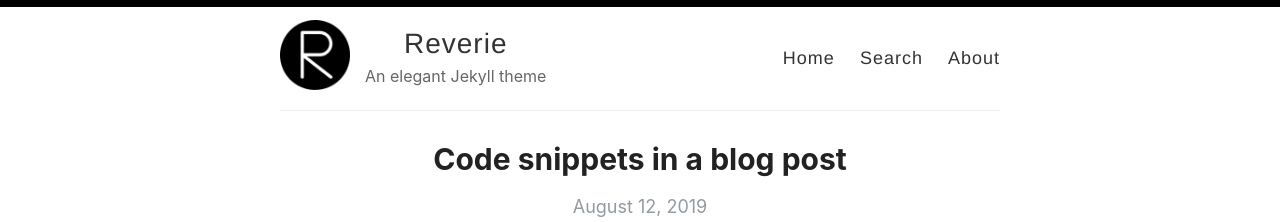
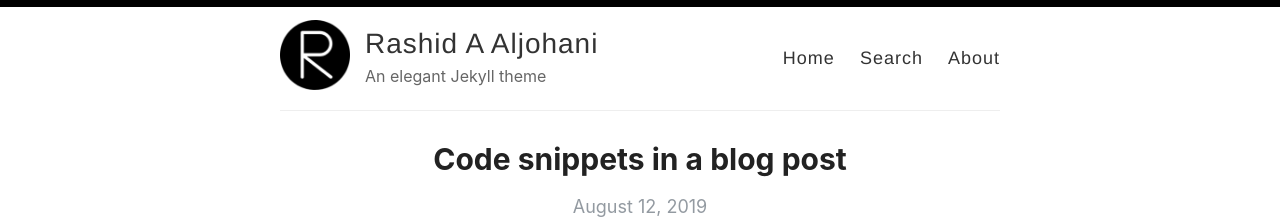
Before and after one commit to RashidAljohani/localhost, a Jekyll site: the page built from index.html, in a window 1280 px wide. Shown: the top 222 px of the page. Built offline with Jekyll 4.4.1, drawn with Linux system fonts in a browser that asks for light colours; the list of posts is cut into pages by our own code.

Commit message:
updated templete

```diff
--- a/_config.yml
+++ b/_config.yml
@@ -3,7 +3,7 @@
 #
 
 # Name of your site (displayed in the header)
-name: Reverie
+name: Rashid A Aljohani
 
 # Name of the author
 author: Amit Merchant
@@ -24,7 +24,7 @@ footer-links:
   email: amit.d.merchant@gmail.com
   facebook:
   flickr:
-  github: amitmerchant1990/reverie
+  github: RashidAljohani/localhost
   instagram:
   linkedin:
   pinterest:
@@ -52,7 +52,7 @@ enforce_ssl: https://www.amitmerchant.com/reverie
 # (http://yourusername.github.io/repository-name)
 # and NOT your User repository (http://yourusername.github.io)
 # then add in the baseurl here, like this: "/repository-name"
-baseurl: "/reverie"
+baseurl: "/localhost"
 
 #
 # !! You don't need to change any of the configuration flags below !!
```
